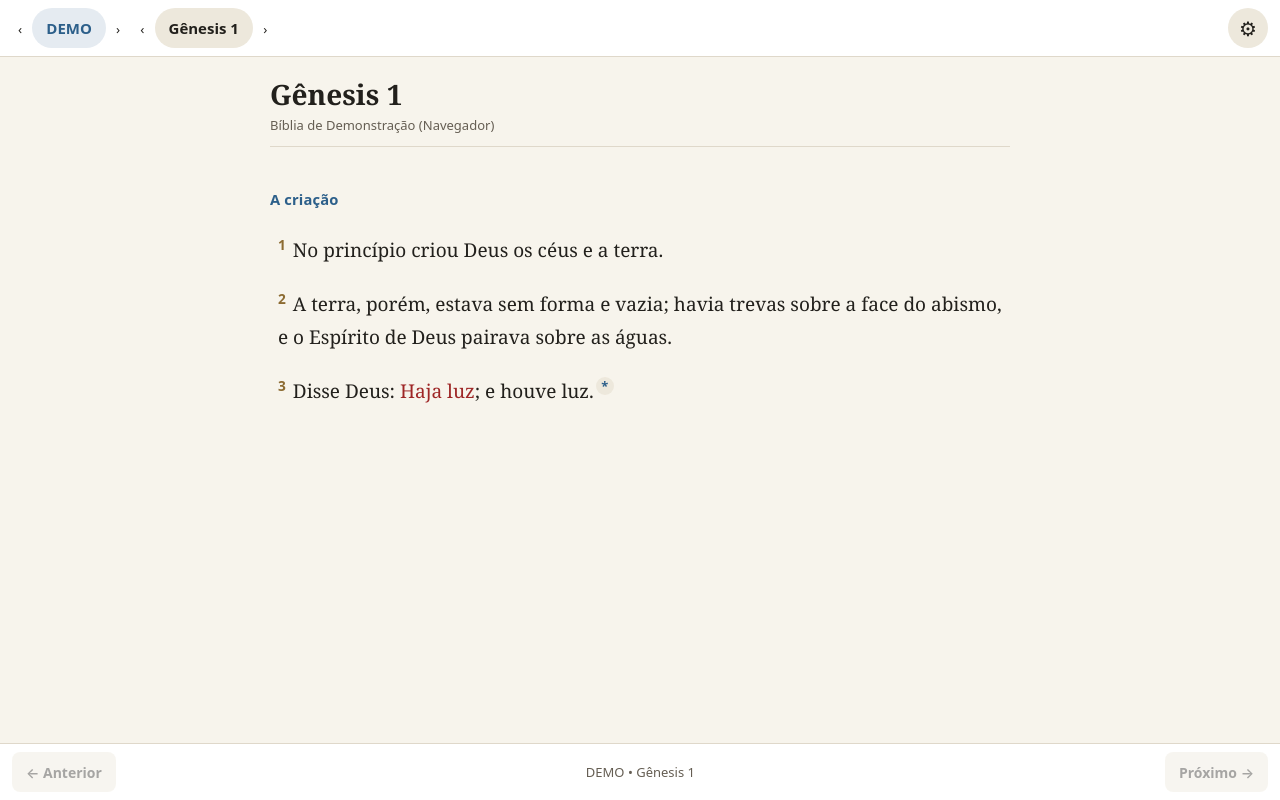
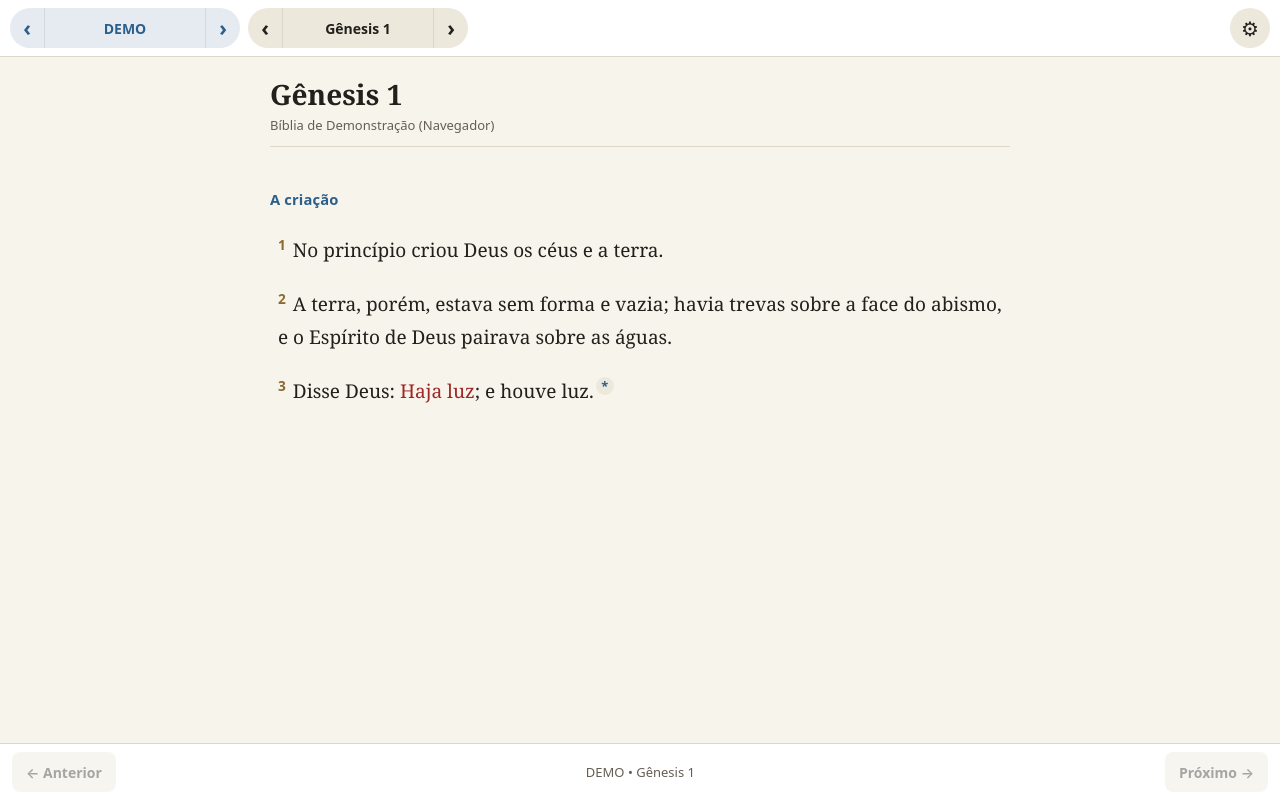
Before and after one commit to fabioyshiaki/estudo-biblico, a website: page www/index.html in a window 1280 px wide. Drawn offline with Linux system fonts and the light colour scheme.

Commit message:
Refactor CSS styles for layout and buttons

```diff
--- a/www/css/base.css
+++ b/www/css/base.css
@@ -49,7 +49,7 @@ button {
   align-items: center;
   justify-content: space-between;
   gap: 8px;
-  padding: calc(var(--safe-top) + 8px) 12px 8px;
+  padding: calc(var(--safe-top) + 8px) 10px 8px;
   background: var(--bg-surface);
   border-bottom: 1px solid var(--border);
   z-index: 20;
@@ -67,14 +67,58 @@ button {
   flex: 1 1 auto;
 }
 
+.nav-group {
+  display: inline-flex;
+  align-items: center;
+  min-width: 0;
+  border-radius: 999px;
+  overflow: hidden;
+}
+
+.nav-group-bible {
+  flex: 0 1 230px;
+  background: var(--accent-soft);
+  color: var(--accent);
+}
+
+.nav-group-book {
+  flex: 0 1 220px;
+  background: var(--bg-subtle);
+  color: var(--text-main);
+}
+
+.step-arrow-btn {
+  display: inline-flex;
+  align-items: center;
+  justify-content: center;
+  flex: 0 0 34px;
+  width: 34px;
+  height: 40px;
+  font-size: 21px;
+  font-weight: 700;
+  line-height: 1;
+  color: inherit;
+  transition: background 0.14s ease, opacity 0.14s ease;
+}
+
+.step-arrow-btn:not(:disabled):active {
+  background: rgba(128, 128, 128, 0.2);
+}
+
+.step-arrow-btn:disabled {
+  opacity: 0.3;
+  cursor: default;
+}
+
 .pill-btn {
   display: inline-flex;
   align-items: center;
   justify-content: center;
+  flex: 1 1 auto;
+  min-width: 0;
   min-height: 40px;
-  padding: 0 14px;
-  border-radius: 999px;
-  font-size: 15px;
+  padding: 0 8px;
+  font-size: 14px;
   font-weight: 600;
   white-space: nowrap;
   overflow: hidden;
@@ -82,16 +126,24 @@ button {
   transition: background 0.15s ease;
 }
 
+.pill-btn > span {
+  display: block;
+  min-width: 0;
+  overflow: hidden;
+  text-overflow: ellipsis;
+  white-space: nowrap;
+}
+
 .pill-bible {
-  max-width: 150px;
-  background: var(--accent-soft);
   color: var(--accent);
+  border-left: 1px solid rgba(128, 128, 128, 0.18);
+  border-right: 1px solid rgba(128, 128, 128, 0.18);
 }
 
 .pill-nav {
-  max-width: 240px;
-  background: var(--bg-subtle);
   color: var(--text-main);
+  border-left: 1px solid rgba(128, 128, 128, 0.18);
+  border-right: 1px solid rgba(128, 128, 128, 0.18);
 }
 
 .icon-btn {
@@ -213,3 +265,5 @@ button {
   word-break: break-word;
   margin-top: 8px;
 }
+
+/* FIM base.css */
```
